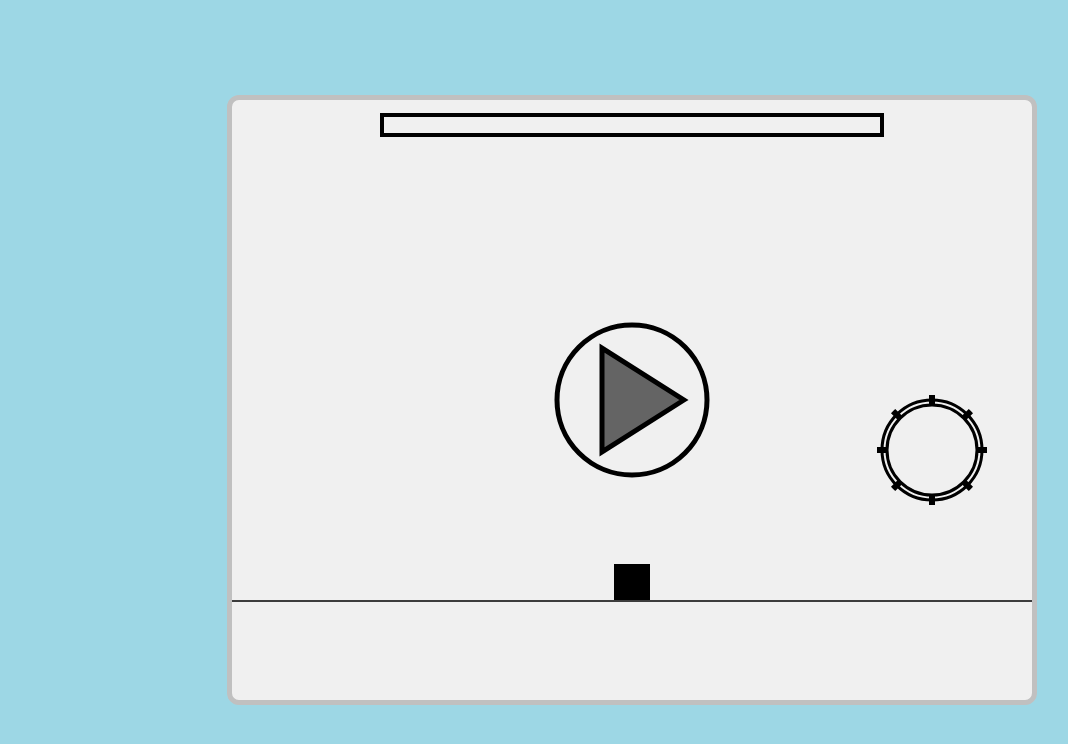
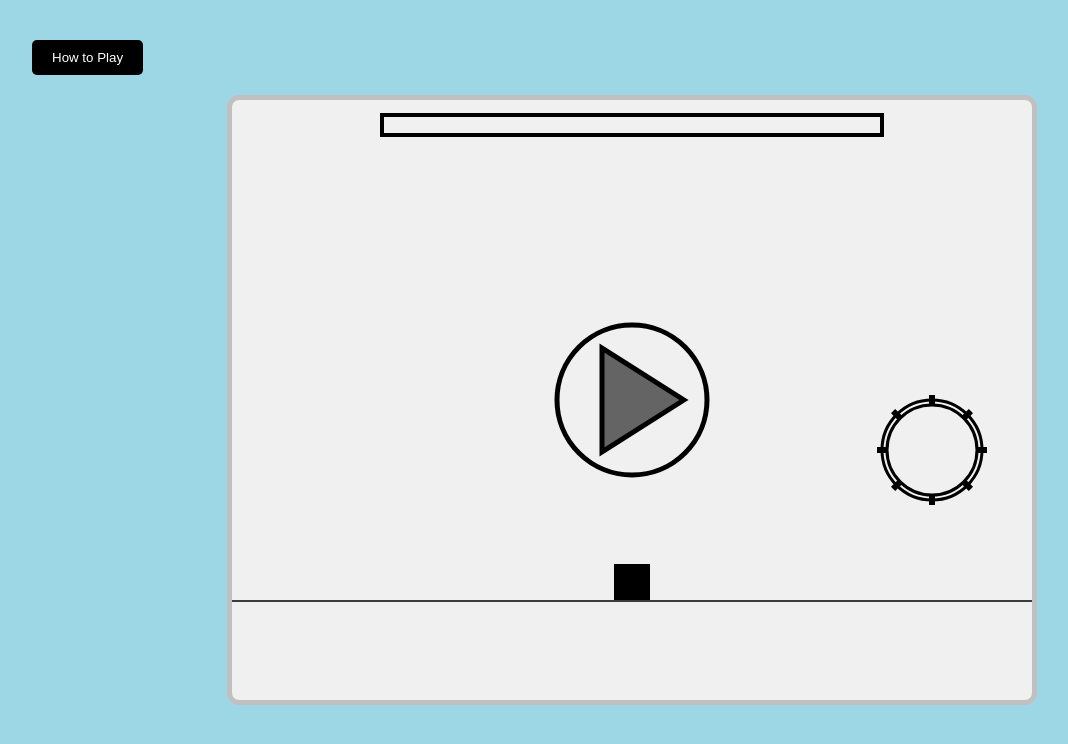
Before and after one commit to SpiritSoda/JSDash, a plain HTML site: page index.html in a window 1280 px wide. Shown: the whole page, without its empty margins (8-1076 px from the left). Drawn offline with Linux system fonts and the light colour scheme.

Commit message:
[Update Readme][Content Added] Added 'How to Play' Button

```diff
--- a/css/style.css
+++ b/css/style.css
@@ -17,3 +17,16 @@ body{
     min-height: 100vh;
     margin: 0;
 }
+.rules-btn {
+    position: absolute;
+    top: 40px;
+    left: 40px;
+}
+.btn {
+    cursor: pointer;
+    border: 0;
+    padding: 10px 20px;
+    background: #000;
+    color: #fff;
+    border-radius: 5px;
+}
--- a/index.html
+++ b/index.html
@@ -2,6 +2,8 @@
 <html>
     <link rel="stylesheet" type="text/css" href="css/style.css">
     <body>
+        <button id="rules" class="btn rules-btn">How to Play</button>
+
         <canvas id="canvas" width="800" height="600"></canvas>
         <script src="js/script.js"></script>
     </body>
--- a/js/script.js
+++ b/js/script.js
@@ -1,4 +1,5 @@
 const canvas = document.getElementById('canvas');
+const rules = document.getElementById('rules');
 const ctx = canvas.getContext('2d');
 
 const player_size = 18;
@@ -1165,3 +1166,6 @@ document.onkeydown = function(e){
         }
     }
 }
+rules.onclick = function(){
+    window.open("https://github.com/SpiritSoda/JSDash/blob/main/README.md");
+}
```
Also changed, not shown: img/blue_ring.JPG (added), img/cube.JPG (added), img/cube_portal.JPG (added), img/endline.JPG (added), img/gear.jpg (added), img/gravity_portal_1.JPG (added), img/gravity_portal_2.JPG (added), img/platform.JPG (added), img/ship.JPG (added), img/ship_portal.JPG (added), img/spike.JPG (added), img/ufo.JPG (added), img/ufo_portal.JPG (added), img/wall.jpg (added), 1 more files, 1 other file.
